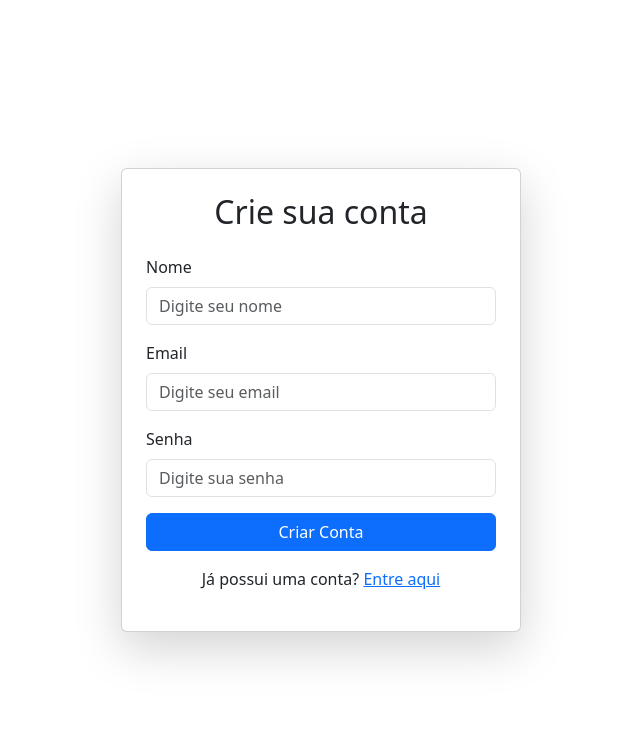
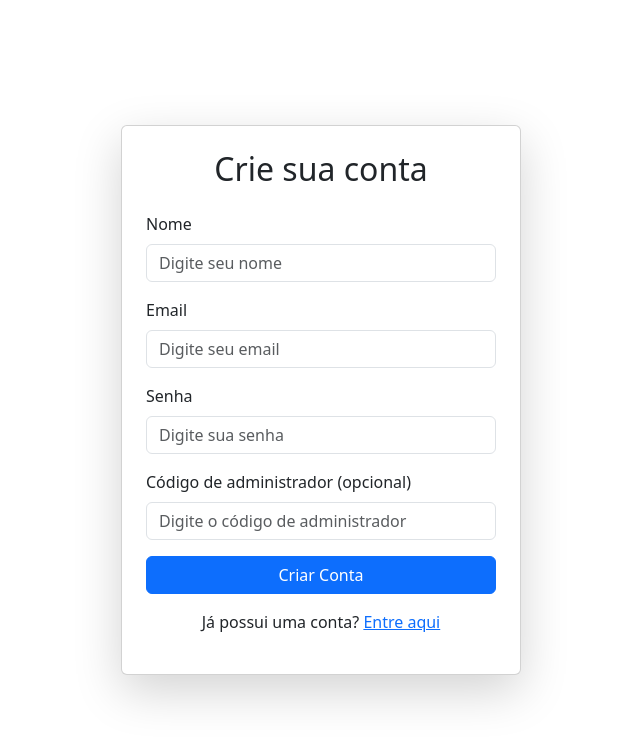
Before and after one commit to luandaufenbach/projetofinal-loja-de-roupas, a React (Vite) app: page /signup in a window 1280 px wide. Shown: the top 742 px of the page, without its empty margins (319-959 px from the left). Built offline with nearby package versions, Linux system fonts and the light colour scheme.

Commit message:
correção do bug de signup (role)

```diff
--- a/src/pages/signup.jsx
+++ b/src/pages/signup.jsx
@@ -22,11 +22,11 @@
       return;
     }
 
-    /* arrumar dps, n é necessário */
     try {
       const userCredential = await createUserWithEmailAndPassword(auth, email, senha);
 
-
+      // Verifica se o usuário possui o código de administrador
+      const role = adminCode === "11111" ? "admin" : "user";
 
       // Armazena o papel do usuário no Firestore
       await setDoc(doc(db, "usuarios", email), {
@@ -80,7 +80,7 @@
           />
         </div>
 
-{/*         <div className="mb-3">
+        <div className="mb-3">
           <label className="form-label">Código de administrador (opcional)</label>
           <input
             className="form-control"
@@ -89,7 +89,7 @@
             onChange={(e) => setAdminCode(e.target.value)}
             value={adminCode}
           />
-        </div> */}
+        </div>
 
         <button onClick={signup} className="btn btn-primary w-100 mb-3">
           Criar Conta
```
